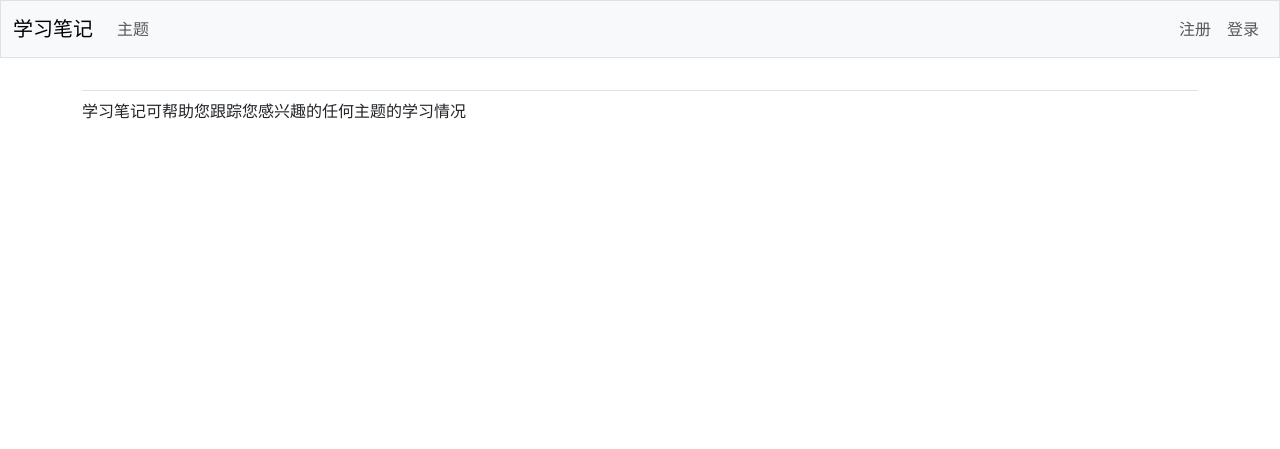
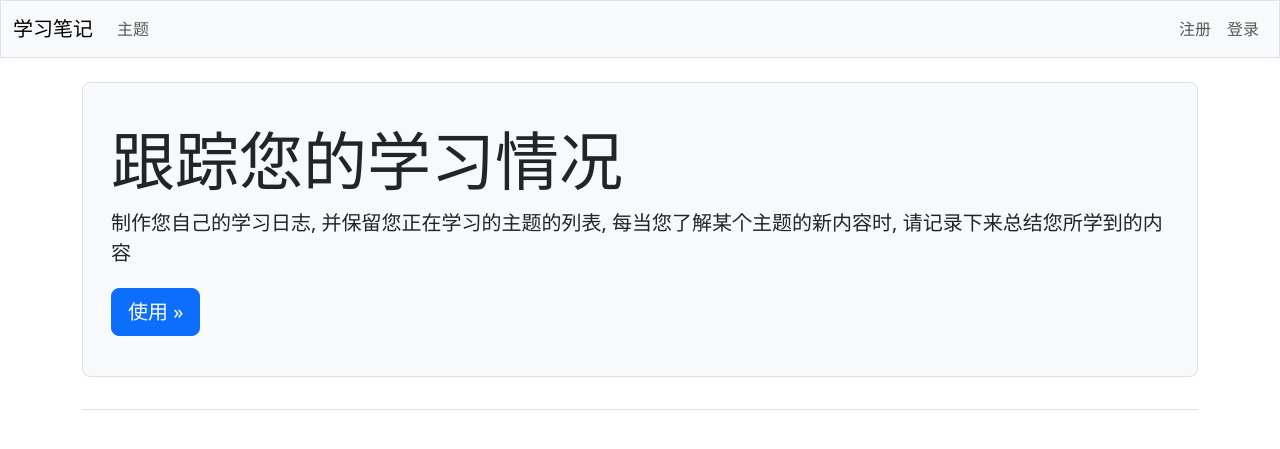
Before and after one commit to Yanxinle1123/ll_project, a Django app: page / in a window 1280 px wide. Shown: the top 449 px of the page. Run offline with Django 5.2, Linux system fonts and the light colour scheme; some libraries are stand-ins or nearby versions.

Commit message:
更新: 设置主页的样式

```diff
--- a/learning_logs/templates/learning_logs/base.html
+++ b/learning_logs/templates/learning_logs/base.html
@@ -1,5 +1,5 @@
 <!doctype html>
-<html lang="cn">
+<html lang="auto">
 <head>
     <meta charset="utf-8">
     <meta name="viewport" content="width=device-width, initial-scale=1">
@@ -25,7 +25,7 @@
             <ul class="navbar-nav ms-auto mb-2 mb-md-0">
                 {% if user.is_authenticated %}
                     <li class="nav-item">
-                        <span class="navbar-text me-2">你好,&nbsp;&nbsp;&nbsp;{{ user.username }}
+                        <span class="navbar-text me-2">您好,&nbsp;&nbsp;&nbsp;{{ user.username }}
                             </span></li>
                 {% else %}
                     <li class="nav-item">
--- a/learning_logs/templates/learning_logs/index.html
+++ b/learning_logs/templates/learning_logs/index.html
@@ -1,5 +1,13 @@
 {% extends 'learning_logs/base.html' %}
 
-{% block content %}
-    <p>学习笔记可帮助您跟踪您感兴趣的任何主题的学习情况</p>
-{% endblock content %}
+{% block page_header %}
+    <div class="p-3 mb-4 bg-light border rounded-3">
+        <div class="container-fluid py-4">
+            <h1 class="display-3">跟踪您的学习情况</h1>
+            <p class="lead">
+                制作您自己的学习日志, 并保留您正在学习的主题的列表, 每当您了解某个主题的新内容时, 请记录下来总结您所学到的内容
+            </p>
+            <a class="btn btn-primary btn-lg mt-1" href="{% url 'learning_logs:topics' %}">使用 &raquo;</a>
+        </div>
+    </div>
+{% endblock page_header %}
```
Also changed, not shown: db.sqlite3, learning_logs/migrations/0003_topic_owner.py (added).
